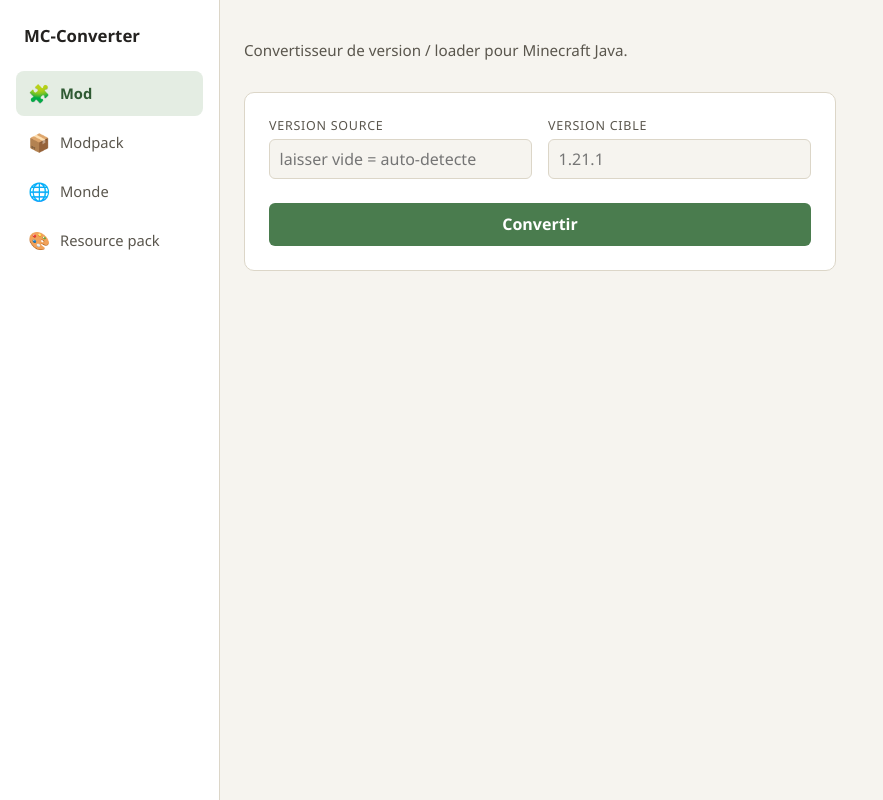
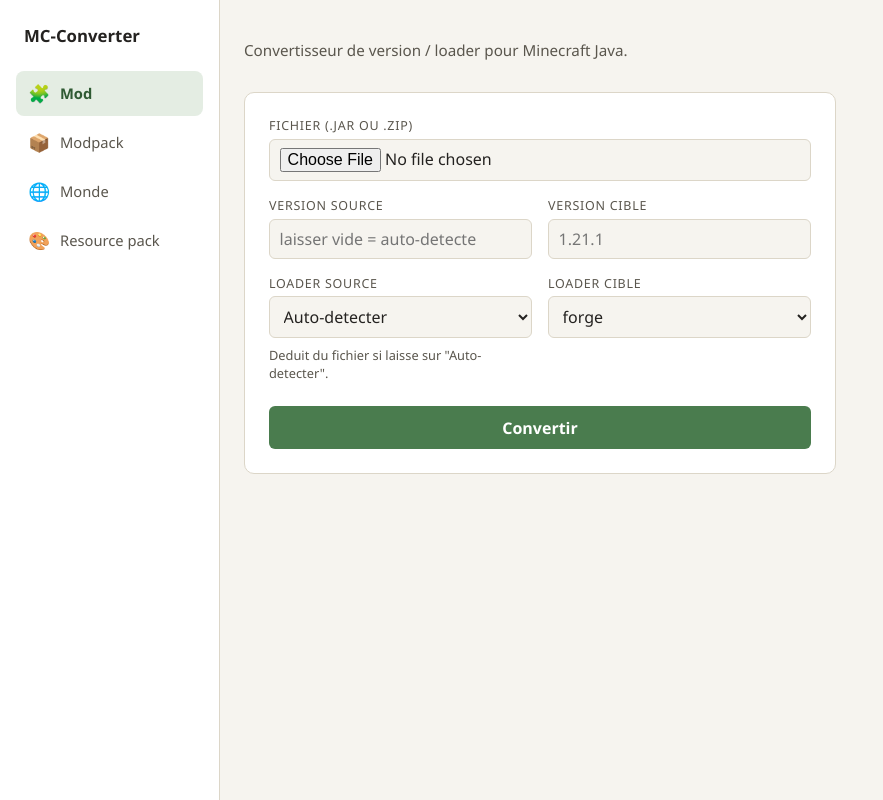
Before and after one commit to captentv1/mc-converter, a Flask app: page / in a window 1280 px wide. Shown: the whole page, without its empty margins (0-883 px from the left). Run offline with Flask 3, Linux system fonts and the light colour scheme.

Commit message:
Fix file/folder input never showing on the sidebar UI
The base stylesheet rule [data-only]{display:none} was never
overridden: the JS set el.style.display = '' for the "shown" case,
which clears any inline style rather than setting one, so the
element fell back to the stylesheet rule and stayed hidden. The
file picker (and every other data-only block) was invisible no
matter which sidebar item was active.

Fix: set the actual display value the element needs (grid for
.row, flex for .field) instead of an empty string.

Verified in a real browser (curl can't catch this, it's pure
client-side JS) - the file input now appears for Mod/Resource pack.

```diff
--- a/web_app/templates/index.html
+++ b/web_app/templates/index.html
@@ -140,8 +140,10 @@
     typeField.value = type;
     buttons.forEach(b => b.classList.toggle('active', b.dataset.type === type));
     onlyBlocks.forEach(el => {
-      const allowed = el.dataset.only.split(' ');
-      el.style.display = allowed.includes(type) ? '' : 'none';
+      const allowed = el.dataset.only.split(' ').includes(type);
+      // display:'' ne suffit pas a annuler la regle [data-only]{display:none} :
+      // il faut remettre explicitement la valeur attendue (grid pour .row, flex pour .field).
+      el.style.display = allowed ? (el.classList.contains('row') ? 'grid' : 'flex') : 'none';
     });
   }
 
```
